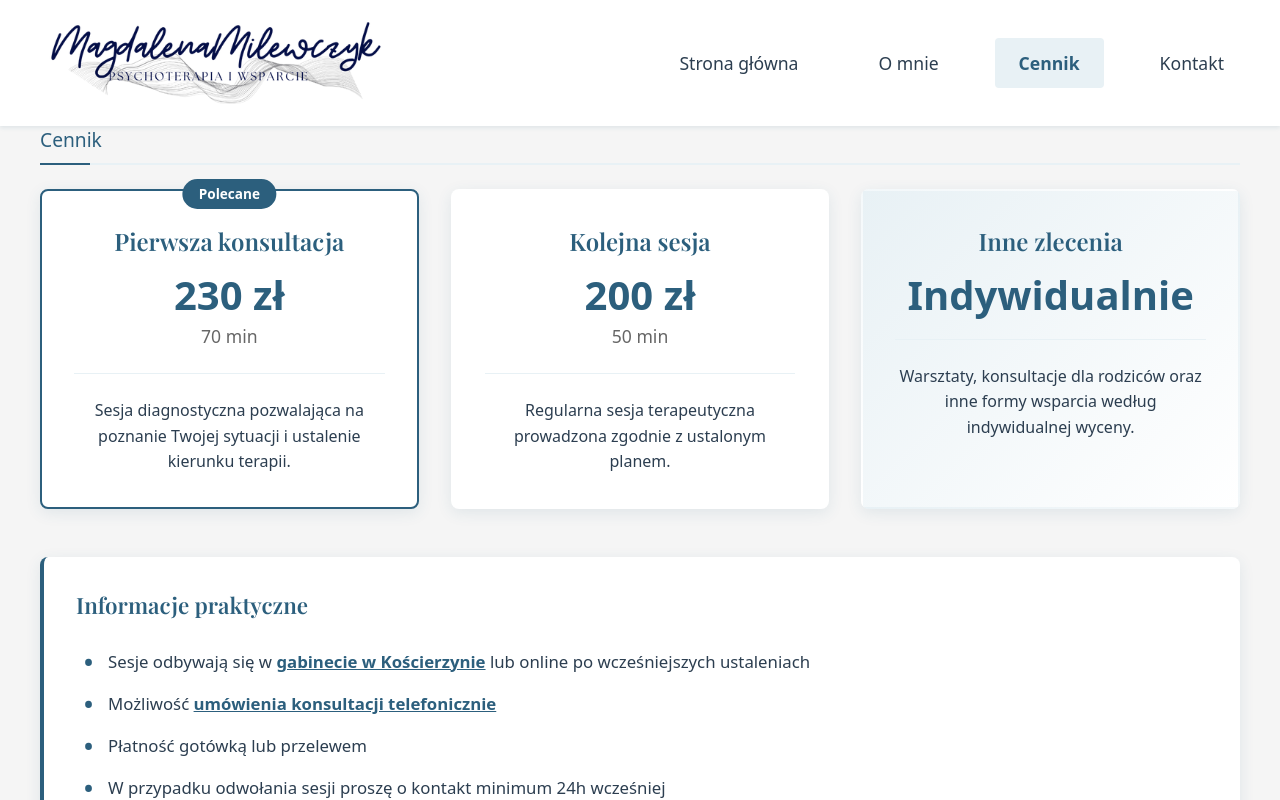
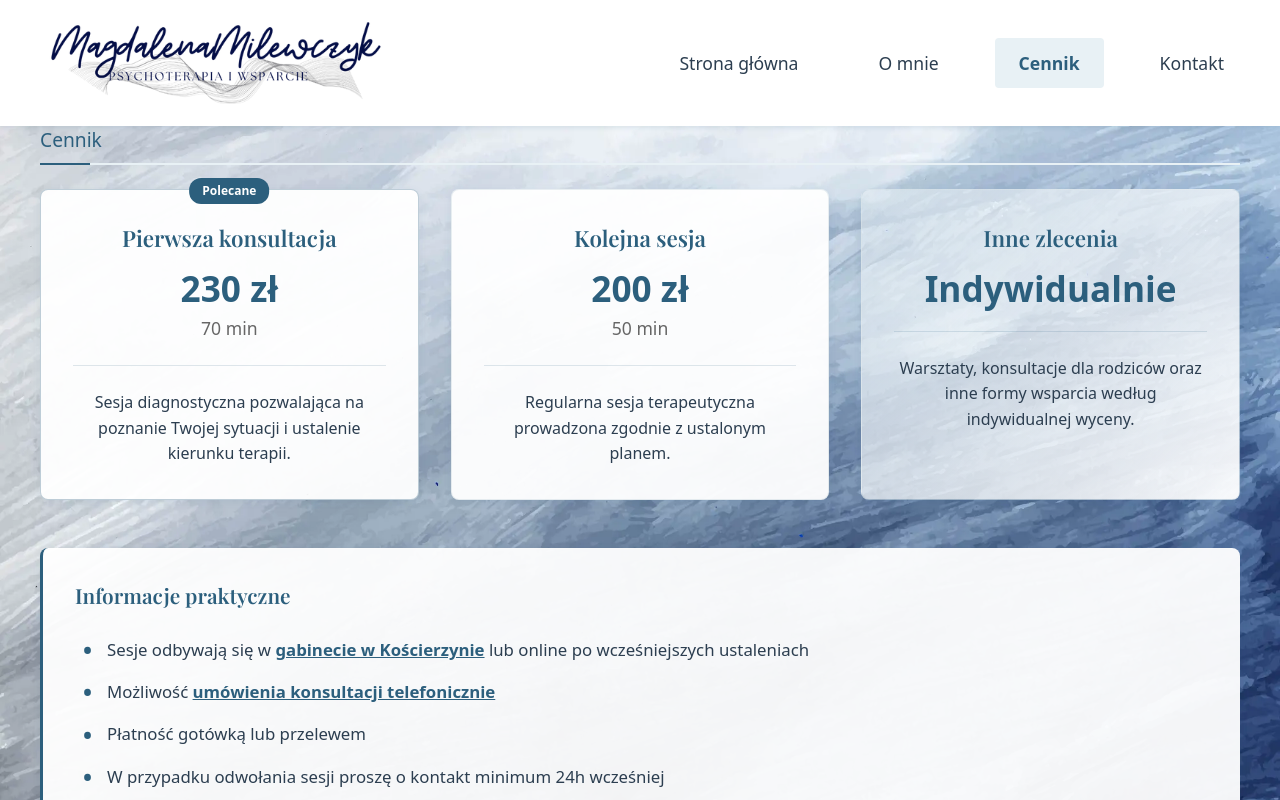
Before and after one commit to ernestpeplinski/psychoterapia-koscierzyna-pl, a React (Vite) app: page /cennik in a window 1280 px wide. Shown: the top 800 px of the page. Built offline with nearby package versions, Linux system fonts and the light colour scheme.

Commit message:
Change pricing page

```diff
--- a/src/styles/pricing.scss
+++ b/src/styles/pricing.scss
@@ -1,7 +1,9 @@
+@import './mixins';
+
 .pricing {
   min-height: calc(100vh - 110px);
   padding: 1rem 2rem 2.5rem;
-  background-color: var(--background-light);
+  @include bg-akwarela();
 
   &__container {
     max-width: 1200px;
@@ -39,20 +41,20 @@
   }
 
   &__card {
-    background-color: var(--white);
+    background-color: rgba(255, 255, 255, 0.95);
     border-radius: 8px;
     padding: 2rem;
-    box-shadow: 0 4px 15px var(--shadow);
+    box-shadow: 0 2px 8px rgba(44, 95, 125, 0.08);
     transition: transform 0.3s ease, box-shadow 0.3s ease;
-    border: 2px solid transparent;
+    border: 1px solid rgba(44, 95, 125, 0.1);
 
     &:hover {
-      transform: translateY(-5px);
-      box-shadow: 0 8px 25px var(--shadow);
+      transform: translateY(-3px);
+      box-shadow: 0 4px 12px rgba(44, 95, 125, 0.12);
     }
 
     &--featured {
-      border-color: var(--primary-navy);
+      border-color: rgba(44, 95, 125, 0.3);
       position: relative;
 
       &::before {
@@ -63,9 +65,9 @@
         transform: translateX(-50%);
         background-color: var(--primary-navy);
         color: var(--white);
-        padding: 0.3rem 1rem;
-        border-radius: 20px;
-        font-size: 0.85rem;
+        padding: 0.25rem 0.8rem;
+        border-radius: 12px;
+        font-size: 0.75rem;
         font-weight: 600;
       }
     }
@@ -73,8 +75,8 @@
     &--custom {
       background: linear-gradient(
         135deg,
-        var(--primary-navy-pale) 0%,
-        var(--white) 100%
+        rgba(232, 241, 245, 0.5) 0%,
+        rgba(255, 255, 255, 0.95) 100%
       );
     }
   }
@@ -83,11 +85,11 @@
     text-align: center;
     margin-bottom: 1.5rem;
     padding-bottom: 1.5rem;
-    border-bottom: 1px solid var(--primary-navy-pale);
+    border-bottom: 1px solid rgba(44, 95, 125, 0.15);
   }
 
   &__card-title {
-    font-size: 1.5rem;
+    font-size: 1.4rem;
     font-weight: 600;
     color: var(--primary-navy);
     font-family: "Playfair Display", "Georgia", serif;
@@ -102,7 +104,7 @@
   }
 
   &__card-amount {
-    font-size: 2.5rem;
+    font-size: 2.2rem;
     font-weight: 700;
     color: var(--primary-navy);
     line-height: 1;
@@ -125,15 +127,15 @@
   }
 
   &__info {
-    background-color: var(--white);
+    background-color: rgba(255, 255, 255, 0.95);
     border-radius: 8px;
     padding: 2rem;
-    box-shadow: 0 4px 15px var(--shadow);
-    border-left: 4px solid var(--primary-navy);
+    box-shadow: 0 2px 8px rgba(44, 95, 125, 0.08);
+    border-left: 3px solid var(--primary-navy);
   }
 
   &__info-title {
-    font-size: 1.4rem;
+    font-size: 1.3rem;
     font-weight: 600;
     color: var(--primary-navy);
     font-family: "Playfair Display", "Georgia", serif;
```
